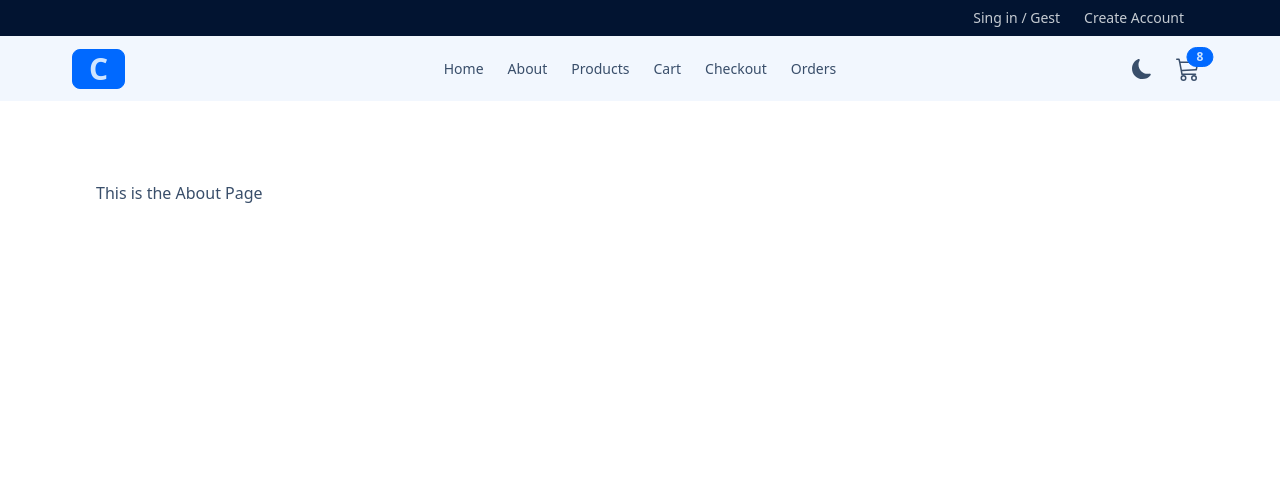
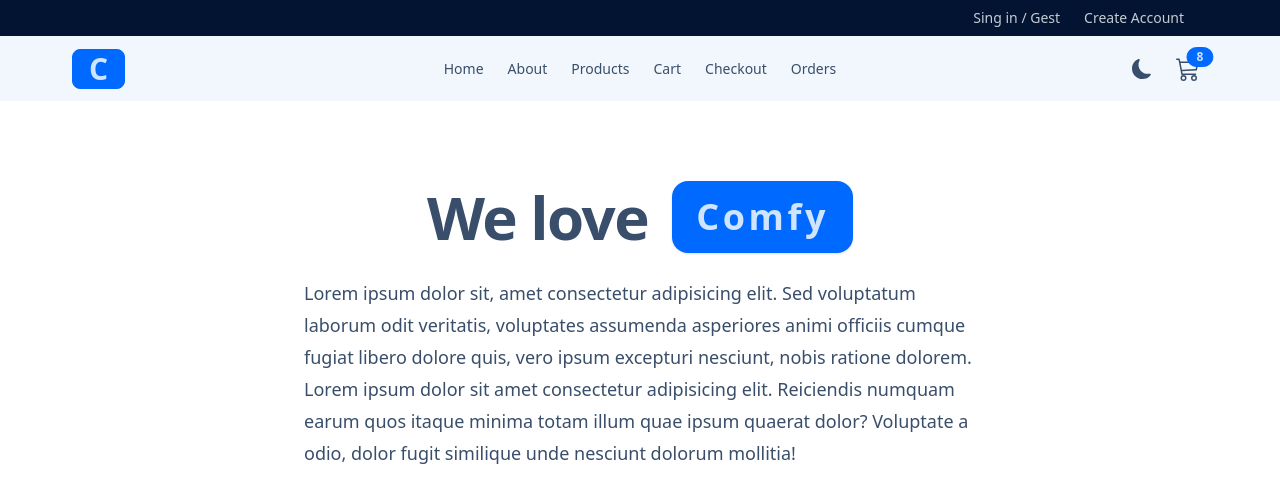
Before and after one commit to Richardbmk/new-confy-store, a React (Vite) app: page /about in a window 1280 px wide. Shown: the top 502 px of the page. Built offline with nearby package versions, Linux system fonts and the light colour scheme.

Commit message:
Complete Hero page

```diff
--- /dev/null
+++ b/src/components/Hero.jsx
@@ -0,0 +1,45 @@
+import { Link } from 'react-router-dom'
+
+import hero1 from '../assets/hero1.webp'
+import hero2 from '../assets/hero2.webp'
+import hero3 from '../assets/hero3.webp'
+import hero4 from '../assets/hero4.webp'
+
+const carouselImages = [hero1, hero2, hero3, hero4]
+
+const Hero = () => {
+  return (
+    <div className='grid grid-cols-1 lg:grid-cols-2 gap-24 items-center'>
+      <div>
+        <h1 className='max-w-2xl text-4xl font-bold tracking-tight  sm:text-6xl'>
+          We're changing the way people shop.
+        </h1>
+
+        <p className='mt-8 max-w-xl text-lg leading-8'>
+          Lorem ipsum dolor sit amet consectetur adipisicing elit. Odio modi
+          earum. ipsum alias officia rem voluptatem eaque dolorem, fugit minima
+          tempora doloremque nemo deleniti autem.
+        </p>
+        <div className='mt-10'>
+          <Link to='products' className='btn btn-primary'>
+            Our Products
+          </Link>
+        </div>
+      </div>
+      <div className='hidden  h-[28rem] lg:carousel carousel-center p-4 space-x-4 bg-neutral rounded-box'>
+        {carouselImages.map((image, index) => {
+          return (
+            <div key={image} className='carousel-item'>
+              <img
+                src={image}
+                className='rounded-box h-full w-80 object-cover'
+              />
+            </div>
+          )
+        })}
+      </div>
+    </div>
+  )
+}
+
+export default Hero
--- a/src/components/index.jsx
+++ b/src/components/index.jsx
@@ -4,5 +4,6 @@ import SubmitBtn from './SubmitBtn'
 import Header from './Header'
 import Navbar from './Navbar'
 import NavLinks from './NavLinks'
+import Hero from './Hero'
 
-export { ErrorElement, FormInput, SubmitBtn, Header, Navbar, NavLinks }
+export { ErrorElement, FormInput, SubmitBtn, Header, Navbar, NavLinks, Hero }
--- a/src/pages/About.jsx
+++ b/src/pages/About.jsx
@@ -1,7 +1,29 @@
-import React from 'react'
-
 const About = () => {
-  return <div>This is the About Page</div>
+  return (
+    <>
+      <div className='flex flex-wrap gap-2 sm:gap-x-6 items-center justify-center'>
+        <h1 className='text-4xl font-bold leading-none tracking-tight sm:text-6xl'>
+          We love
+        </h1>
+        <div className='stats bg-primary shadow'>
+          <div className='stat'>
+            <div className='stat-title text-primary-content text-4xl font-bold tracking-widest'>
+              Comfy
+            </div>
+          </div>
+        </div>
+      </div>
+      <p className='mt-6 text-lg leading-8 max-w-2xl mx-auto'>
+        Lorem ipsum dolor sit, amet consectetur adipisicing elit. Sed voluptatum
+        laborum odit veritatis, voluptates assumenda asperiores animi officiis
+        cumque fugiat libero dolore quis, vero ipsum excepturi nesciunt, nobis
+        ratione dolorem. Lorem ipsum dolor sit amet consectetur adipisicing
+        elit. Reiciendis numquam earum quos itaque minima totam illum quae ipsum
+        quaerat dolor? Voluptate a odio, dolor fugit similique unde nesciunt
+        dolorum mollitia!
+      </p>
+    </>
+  )
 }
 
 export default About
--- a/src/pages/Landing.jsx
+++ b/src/pages/Landing.jsx
@@ -1,7 +1,12 @@
-import React from 'react'
+import { Hero } from '../components'
 
 const Landing = () => {
-  return <div>This is the Landing Page</div>
+  return (
+    <>
+      <Hero />
+      <div>This is the Landing Page</div>
+    </>
+  )
 }
 
 export default Landing
```
Also changed, not shown: src/utils/index.jsx (added).
